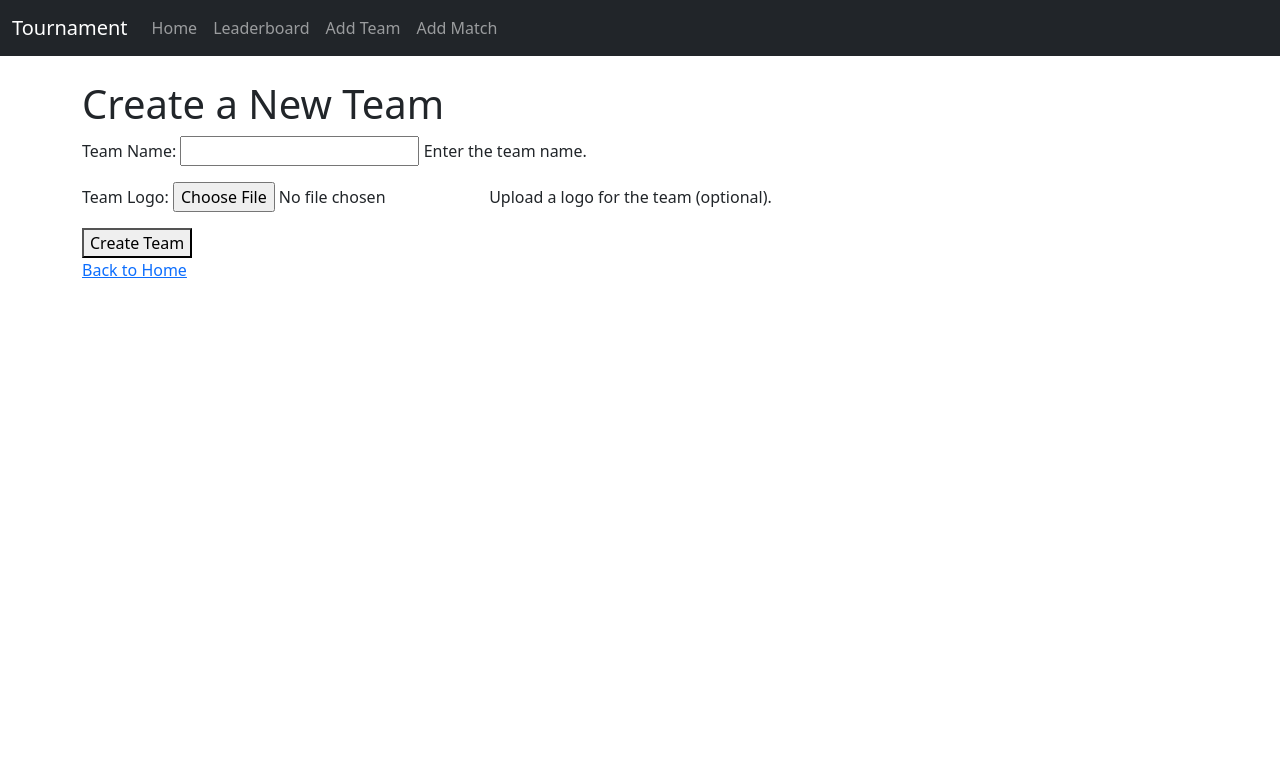
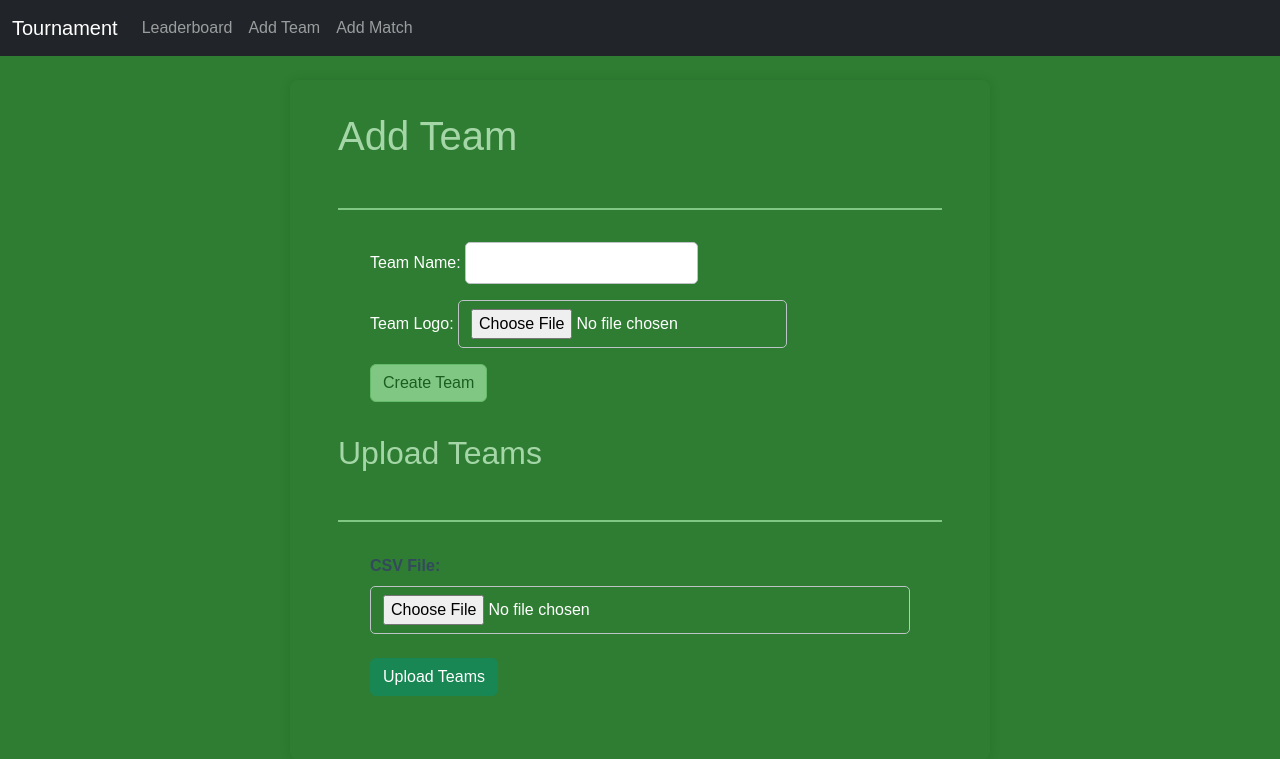
Before and after one commit to VeselinMar/TournamentManager, a Django app: page /teams/create/ in a window 1280 px wide. Shown: the top 759 px of the page. Run offline with Django 4.2, Linux system fonts and the light colour scheme.

Commit message:
update forms update templates add css

```diff
--- a/tournamentapp/forms.py
+++ b/tournamentapp/forms.py
@@ -1,3 +1,4 @@
+import re
 from django import forms
 from .models import Team, Match, Player, GoalEvent
 
@@ -6,19 +7,33 @@ class TeamForm(forms.ModelForm):
         model = Team
         fields = ['name', 'logo']
 
+    def clean_name(self):
+        name = self.cleaned_data['name'].strip().title()
+
+        # Basic validation: letters, numbers, spaces, dashes, ampersand
+        if not re.match(r'^[\w\s\-&]{1,50}$', name):
+            raise forms.ValidationError("Invalid team name. Use letters, numbers, dashes or '&'.")
+
+        return name
+
 class MatchForm(forms.ModelForm):
     class Meta:
         model = Match
         fields = ['home_team', 'away_team', 'start_time', 'field']
+        widgets = {
+            'start_time': forms.DateTimeInput(attrs={'type': 'datetime-local'}),
+            'field': forms.Select(attrs={'class': 'form-control'}),
+        }
 
-    def clean(self):
-        cleaned_data = super().clean()
-        home_team = cleaned_data.get('home_team')
-        away_team = cleaned_data.get('away_team')
+    def __init__(self, *args, **kwargs):
+        super().__init__(*args, **kwargs)
+        # If initial data exists, convert to proper format for datetime-local input
+        if self.instance and self.instance.start_time:
+            self.initial['start_time'] = self.instance.start_time.strftime('%Y-%m-%dT%H:%M')
 
-        if home_team == away_team:
-            raise forms.ValidationError("Home and Away teams must be different.")
-
+    def clean_start_time(self):
+        start_time = self.cleaned_data['start_time']
+        return start_time
 
 class MatchEditForm(forms.ModelForm):
     home_scorers = forms.CharField(
--- a/tournamentapp/models.py
+++ b/tournamentapp/models.py
@@ -6,7 +6,6 @@ class Team(models.Model):
     name = models.CharField(
         max_length=100,
         unique=True,
-        help_text="Enter the team name.",
         verbose_name="Team Name",
         )
 
@@ -14,7 +13,6 @@ class Team(models.Model):
         upload_to='team_logos/',
         blank=True,
         null=True,
-        help_text="Upload a logo for the team (optional).",
         verbose_name="Team Logo",
         )
 
--- /dev/null
+++ b/tournamentapp/static/css/match_form.css
@@ -0,0 +1,77 @@
+.match-form-container {
+  max-width: 600px;
+  margin: 3rem auto;
+  padding: 2rem 3rem;
+  background-color: #f9f9f9;
+  border-radius: 8px;
+  box-shadow: 0 0 15px rgba(0,0,0,0.1);
+  font-family: 'Segoe UI', Tahoma, Geneva, Verdana, sans-serif;
+}
+
+.match-form-title {
+  font-size: 2rem;
+  margin-bottom: 1.5rem;
+  color: #2c3e50;
+  text-align: center;
+}
+
+.match-form {
+  display: flex;
+  flex-direction: column;
+}
+
+.form-group {
+  display: flex;
+  flex-direction: column;
+  margin-bottom: 1.5rem;
+}
+
+.form-label {
+  font-weight: 600;
+  margin-bottom: 0.5rem;
+  color: #34495e;
+}
+
+input, select, textarea {
+  padding: 0.5rem 0.75rem;
+  font-size: 1rem;
+  border: 1.8px solid #bdc3c7;
+  border-radius: 5px;
+  transition: border-color 0.3s ease;
+}
+
+input:focus, select:focus, textarea:focus {
+  outline: none;
+  border-color: #3498db;
+  box-shadow: 0 0 6px rgba(52, 152, 219, 0.4);
+}
+
+.form-help {
+  font-size: 0.85rem;
+  color: #7f8c8d;
+  margin-top: 0.25rem;
+}
+
+.form-error {
+  color: #e74c3c;
+  font-size: 0.85rem;
+  margin-top: 0.25rem;
+}
+
+.btn-submit {
+  padding: 0.75rem 1.5rem;
+  background-color: #27ae60;
+  color: white;
+  font-weight: 700;
+  border: none;
+  border-radius: 6px;
+  cursor: pointer;
+  align-self: center;
+  transition: background-color 0.3s ease;
+  width: 50%;
+  min-width: 180px;
+}
+
+.btn-submit:hover {
+  background-color: #219150;
+}
--- /dev/null
+++ b/tournamentapp/static/css/styles.css
@@ -0,0 +1,3 @@
+@import url(team_form.css);
+@import url(leaderboard.css);
+@import url(match_form.css);
--- /dev/null
+++ b/tournamentapp/static/css/team_form.css
@@ -0,0 +1,54 @@
+html, body {
+  height: 80%;
+  margin: 0;
+  padding: 0;
+  background-color: #2e7d32; /* dark green */
+  color: white;
+  font-family: Arial, sans-serif;
+}
+
+/* Scope all container styles to .team-form-container */
+.container.team-form-container {
+  max-width: 700px;
+  min-height: 60vh;
+  margin: 3rem auto;
+  padding: 2rem 3rem;
+  background-color: #2e7d32;
+  border-radius: 8px;
+  box-shadow: 0 0 12px rgba(0,0,0,0.1);
+}
+
+.container.team-form-container .form-batch {
+  margin-top: 3rem;
+  padding: 2rem;
+  border-top: 2px solid #81c784; /* light green */
+}
+
+.container.team-form-container .form-single {
+  margin-top: 3rem;
+  padding: 2rem;
+  border-top: 2px solid #81c784; /* light green */
+}
+
+.container.team-form-container .page-title,
+.container.team-form-container .section-title {
+  color: #a5d6a7; /* light green */
+}
+
+.container.team-form-container .message {
+  background-color: #4caf50cc; /* semi-transparent green */
+  border-color: #81c784;
+  color: white;
+}
+
+.container.team-form-container button.btn-primary {
+  background-color: #81c784;
+  border-color: #66bb6a;
+  color: #1b5e20;
+}
+
+.container.team-form-container button.btn-primary:hover {
+  background-color: #66bb6a;
+  border-color: #388e3c;
+  color: white;
+}
--- a/tournamentapp/templates/base.html
+++ b/tournamentapp/templates/base.html
@@ -1,3 +1,4 @@
+{% load static %}
 <!DOCTYPE html>
 <html lang="en">
 <head>
@@ -6,6 +7,9 @@
     <title>{% block title %}Football Tournament{% endblock %}</title>
     <!-- Bootstrap CSS -->
     <link href="https://cdn.jsdelivr.net/npm/bootstrap@5.3.0/dist/css/bootstrap.min.css" rel="stylesheet" />
+    <link rel="stylesheet" type="text/css" href="{% static 'css/styles.css' %}">
+
+
 </head>
 <body>
     <!-- Vertical navbar at top -->
@@ -18,7 +22,6 @@
         </button>
         <div class="collapse navbar-collapse" id="navbarNav">
           <ul class="navbar-nav">
-            <li class="nav-item"><a class="nav-link" href="{% url 'home' %}">Home</a></li>
             <li class="nav-item"><a class="nav-link" href="{% url 'leaderboard' %}">Leaderboard</a></li>
             <li class="nav-item"><a class="nav-link" href="{% url 'team-create' %}">Add Team</a></li>
             <li class="nav-item"><a class="nav-link" href="{% url 'match-create' %}">Add Match</a></li>
--- a/tournamentapp/templates/matches/team_form.html
+++ b/tournamentapp/templates/matches/team_form.html
@@ -1,20 +1,32 @@
 {% extends 'base.html' %}
 {% block content %}
 
-<!DOCTYPE html>
-<html>
-<head>
-    <title>Create Team</title>
-</head>
-<body>
-    <h1>Create a New Team</h1>
-    <form method="post" enctype="multipart/form-data">
-        {% csrf_token %}
-        {{ form.as_p }}
-        <button type="submit">Create Team</button>
-    </form>
-    <a href="{% url 'home' %}">Back to Home</a>
-</body>
-</html>
+<div class="container team-form-container">
+  <h1 class="page-title">Add Team</h1>
+
+  {% if messages %}
+    <div class="messages">
+      {% for message in messages %}
+        <div class="message">{{ message }}</div>
+      {% endfor %}
+    </div>
+  {% endif %}
+
+  <form method="post" enctype="multipart/form-data" class="form form-single">
+    {% csrf_token %}
+    {{ form.as_p }}
+    <button type="submit" class="btn btn-primary">Create Team</button>
+  </form>
+
+  <h2 class="section-title">Upload Teams</h2>
+  <form method="post" enctype="multipart/form-data" class="form form-batch">
+    {% csrf_token %}
+    <div class="form-group">
+      <label for="csv_file" class="form-label">CSV File:</label>
+      <input type="file" name="csv_file" id="csv_file" class="form-input" accept=".csv" required>
+    </div>
+    <button type="submit" name="submit_type" value="batch" class="btn btn-success">Upload Teams</button>
+  </form>
+</div>
 
 {% endblock %}
--- a/tournamentapp/views.py
+++ b/tournamentapp/views.py
@@ -1,5 +1,9 @@
+import csv
+from django import forms
 from django.views.generic import TemplateView, DetailView, ListView
 from django.views.generic.edit import CreateView, UpdateView
+from django.contrib import messages
+from django.shortcuts import redirect
 from .models import Match, Team, GoalEvent, Player, MatchEvent
 from .forms import TeamForm, MatchForm, MatchEditForm
 from django.urls import reverse_lazy
@@ -29,6 +33,35 @@ class TeamCreateView(CreateView):
     form_class = TeamForm
     template_name = 'matches/team_form.html'
     success_url = reverse_lazy('home')
+
+    def post(self, request, *args, **kwargs):
+        if request.POST.get('submit_type') == 'batch':
+            csv_file = request.FILES.get('csv_file')
+            if not csv_file or not csv_file.name.lower().endswith('.csv'):
+                messages.error(request, 'Please upload a valid CSV file.')
+                return redirect('team-create')
+
+            try:
+                decoded_file = csv_file.read().decode('utf-8').splitlines()
+                reader = csv.reader(decoded_file)
+                created = 0
+                for row in reader:
+                    if row:
+                        name = row[0].strip()
+                        form = TeamForm(data={'name': name})
+                        if form.is_valid():
+                            form.save()
+                            created += 1
+                        else:
+                            # Optionally collect and show form errors
+                            messages.warning(request, f"Skipped invalid entry '{name}': {form.errors['name'][0]}")
+                messages.success(request, f'{created} team(s) successfully created.')
+            except Exception as e:
+                messages.error(request, f'Error processing CSV file: {str(e)}')
+
+            return redirect('team-create')
+
+        return super().post(request, *args, **kwargs)
 
 class MatchCreateView(CreateView):
     model = Match
```
Also changed, not shown: tournamentapp/static/css/leaderboard.css (added, +75 -0 lines), tournamentapp/templates/matches/leaderboard.html (+10 -5 lines), tournamentapp/templates/matches/match_form.html (+27 -16 lines).
